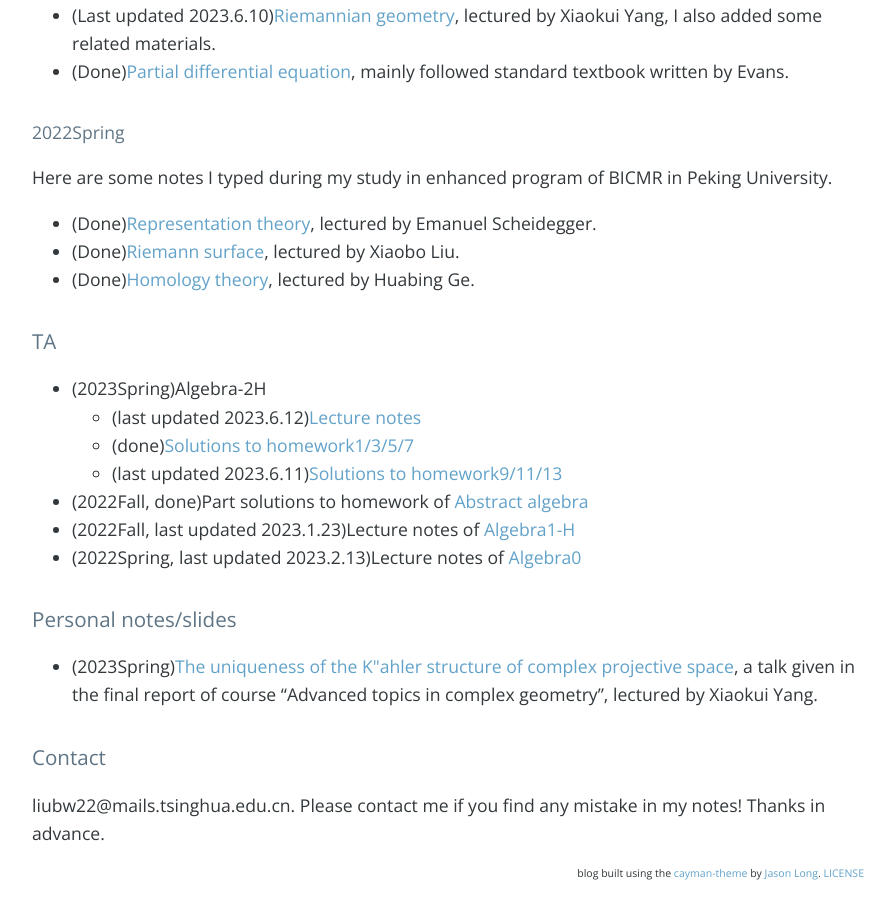
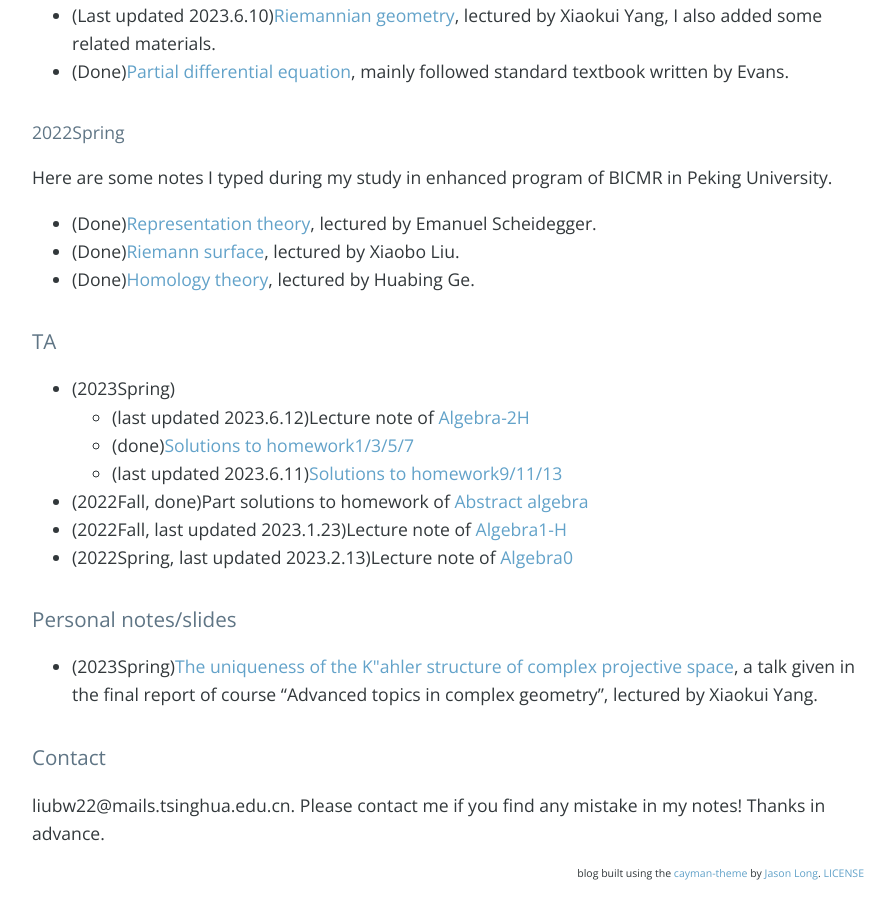
Before and after one commit to bowenl-math/bowenl-math.github.io, a Jekyll site: the page built from index.md, in a window 1280 px wide and 900 px high, scrolled down 1197 px. Shown: the whole window, without its empty margins (192-1087 px from the left). Built offline with Jekyll 4.4.1, drawn with Linux system fonts in a browser that asks for light colours; nearby versions of some CDN libraries; our own code applies the rules of GitHub Pages for plain Markdown files; the list of posts is cut into pages by our own code; comment, search, counter and statistics services are not loaded.

Commit message:
Update index.md

```diff
--- a/index.md
+++ b/index.md
@@ -29,13 +29,13 @@ Here are some notes I typed during my study in enhanced program of BICMR in Peki
 
 
 ### TA
-* (2023Spring)Algebra-2H
-   - (last updated 2023.6.12)[Lecture notes](notes/2023Spring/Algebra2-H.pdf)
+* (2023Spring)
+   - (last updated 2023.6.12)Lecture note of [Algebra-2H](notes/2023Spring/Algebra2-H.pdf)
    - (done)[Solutions to homework1/3/5/7](notes/2023Spring/Solutions(1_3_5_7).pdf)
    - (last updated 2023.6.11)[Solutions to homework9/11/13](notes/2023Spring/Solutions(9_11_13).pdf)
 * (2022Fall, done)Part solutions to homework of [Abstract algebra](notes/2022Fall/Sol_to_abstract_algebra.pdf)
-* (2022Fall, last updated 2023.1.23)Lecture notes of [Algebra1-H](notes/2022Fall/Algebra1-H.pdf)
-* (2022Spring, last updated 2023.2.13)Lecture notes of [Algebra0](notes/2023Spring/Algebra0.pdf)
+* (2022Fall, last updated 2023.1.23)Lecture note of [Algebra1-H](notes/2022Fall/Algebra1-H.pdf)
+* (2022Spring, last updated 2023.2.13)Lecture note of [Algebra0](notes/2023Spring/Algebra0.pdf)
 
 
 ### Personal notes/slides
```
